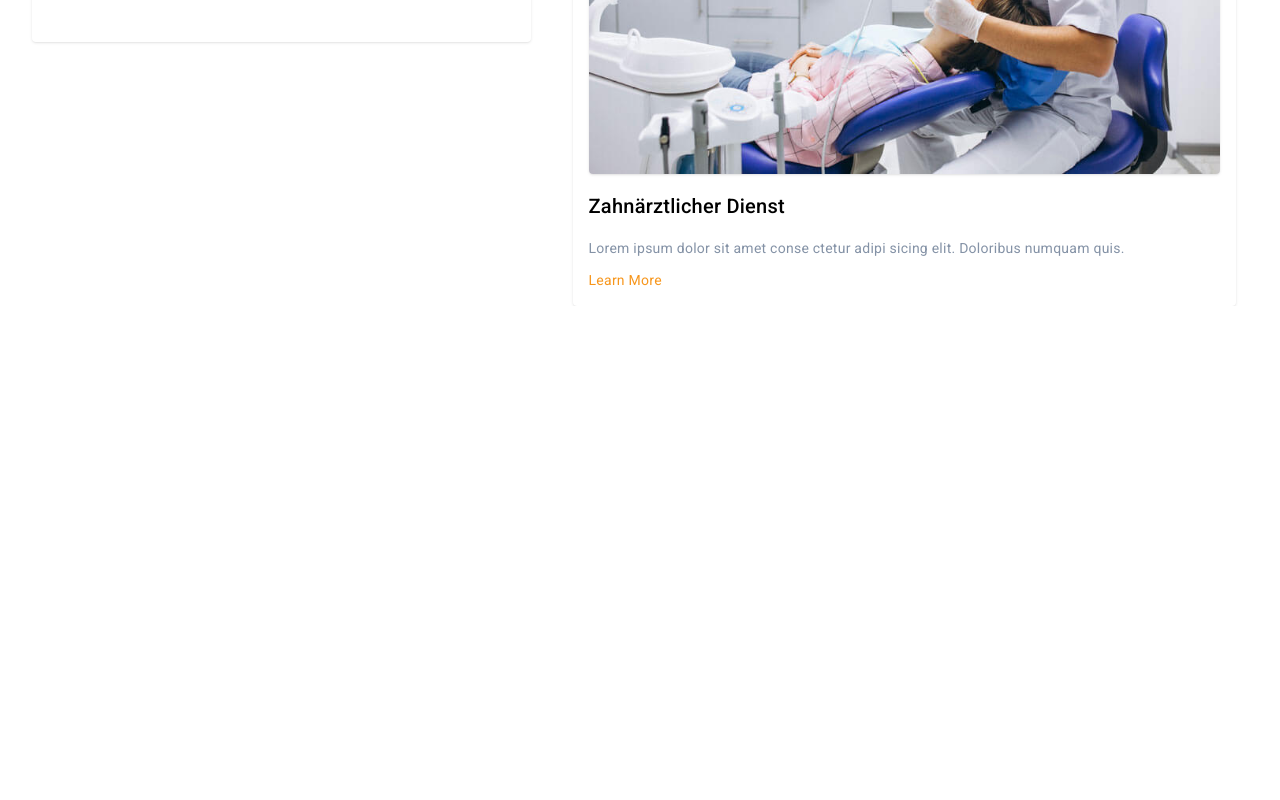
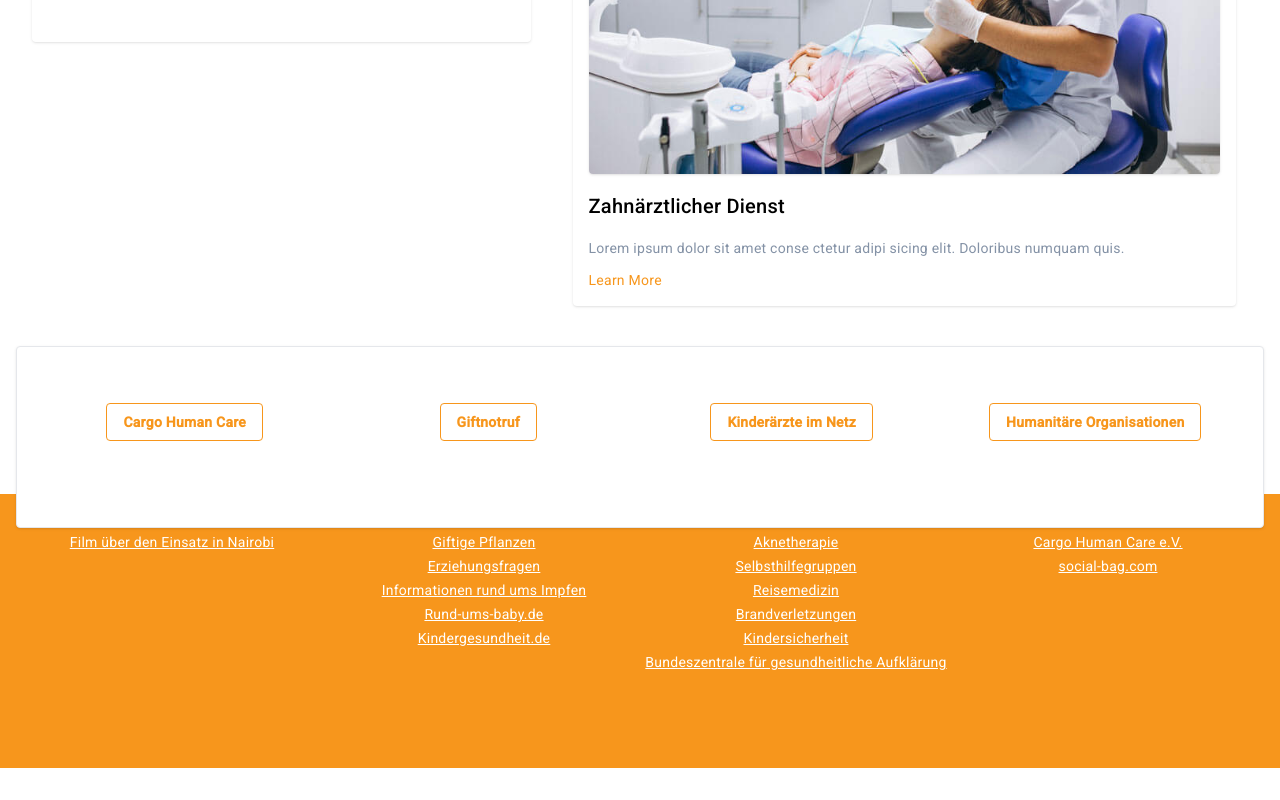
Before and after one commit to MartialKom/prax-doc, an Angular app: page /home in a window 1280 px wide. Shown: the part 2414-3214 px from the top of the page. Before the commit the page ends 2720 px from the top, so only its background shows below. Built offline with nearby package versions, Linux system fonts and the light colour scheme.

Commit message:
links section #27

```diff
--- a/src/app/home/home.module.ts
+++ b/src/app/home/home.module.ts
@@ -11,6 +11,7 @@ import { HeroComponent } from './hero/hero.component';
 import { InfoCardComponent } from './info-card/info-card.component';
 import { AboutUsComponent } from './about-us/about-us.component';
 import { ServiceSectionComponent } from './service-section/service-section.component';
+import { InterestingLinksComponent } from './interesting-links/interesting-links.component';
 
 
 @NgModule({
@@ -20,7 +21,8 @@ import { ServiceSectionComponent } from './service-section/service-section.compo
     HeroComponent,
     InfoCardComponent,
     AboutUsComponent,
-    ServiceSectionComponent
+    ServiceSectionComponent,
+    InterestingLinksComponent
   ],
   imports: [
     CommonModule,
--- a/src/app/home/index/index.component.html
+++ b/src/app/home/index/index.component.html
@@ -3,3 +3,4 @@
 <app-info-card></app-info-card>
 <app-about-us></app-about-us>
 <app-service-section></app-service-section>
+<app-interesting-links></app-interesting-links>
--- /dev/null
+++ b/src/app/home/interesting-links/interesting-links.component.html
@@ -0,0 +1,100 @@
+<section class="pt-10 py-32 relative ">
+
+    <div class="container mx-auto px-4 ">
+
+      <div class="relative z-[1]">
+
+        <div class="border-[1px] rounded shadow p-4 bg-white">
+          <div class="flex flex-wrap mx-auto mt-10 pb-[70px] lg:flex-row justify-around items-center w-full">
+
+            <div class="w-[25%]">
+                <div class="counter-box text-center">
+                    <button class="border-[#f7961c] hover:bg-[#f7961c] hover:text-white border bg-transparent text-[#f7961c] font-bold py-2 px-4 rounded">
+                       <a>Cargo Human Care</a>
+                      </button>
+                  </div>
+            </div>
+
+            <div class="w-[25%] mt-4 pt-2 sm:mt-0 sm:pt-0">
+              <div class="counter-box text-center">
+                <button class="border-[#f7961c] hover:bg-[#f7961c] hover:text-white border bg-transparent text-[#f7961c] font-bold py-2 px-4 rounded">
+                   <a>Giftnotruf</a>
+                  </button>
+              </div><!--end counter box-->
+            </div>
+
+            <div class="w-[25%] mt-4 pt-2 sm:mt-0 sm:pt-0">
+                <div class="counter-box text-center">
+                    <button class="border-[#f7961c] hover:bg-[#f7961c] hover:text-white border bg-transparent text-[#f7961c] font-bold py-2 px-4 rounded">
+                       <a>Kinderärzte im Netz</a>
+                      </button>
+                  </div><!--end counter box-->
+            </div>
+
+            <div class="w-[25%] mt-4 pt-2 sm:mt-0 sm:pt-0">
+                <div class="counter-box text-center">
+                    <button class="border-[#f7961c] hover:bg-[#f7961c] hover:text-white border bg-transparent text-[#f7961c] font-bold py-2 px-4 rounded">
+                       <a>Humanitäre Organisationen</a>
+                      </button>
+                  </div><!--end counter box-->
+            </div>
+
+          </div>
+        </div>
+
+        <div class="flex flex-row mx-auto lg:flex-row md:flex-col justify-around justify-items-end w-full">
+
+            <div class="w-[25%] sm:mt-0 sm:pt-0">
+                <div class="counter-box text-center">
+                    <ul class="text-white">
+                        <li class="mt-1"><a href="#"><u>Film über den Einsatz in Nairobi</u></a></li>
+                    </ul>
+                  </div><!--end counter box-->
+            </div>
+
+            <div class="w-[25%]  sm:mt-0 sm:pt-0">
+                <div class="counter-box text-center">
+                    <ul class="text-white ">
+                        <li class="mt-1 "><a href="#"><u>Giftige Pflanzen</u></a></li>
+                        <li class="mt-1"><a href="#"><u> Erziehungsfragen</u></a></li>
+                        <li class="mt-1"><a href="#"><u>Informationen rund ums Impfen</u></a></li>
+                        <li class="mt-1"><a href="#"><u>Rund-ums-baby.de</u></a></li>
+                        <li class="mt-1"><a href="#"><u>Kindergesundheit.de</u></a></li>
+                    </ul>
+                  </div><!--end counter box-->
+            </div>
+
+            <div class="w-[25%] sm:mt-0 sm:pt-0">
+                <div class="counter-box text-center">
+                    <ul class="text-white">
+                        <li class="mt-1"><a href="#"><u>Aknetherapie</u></a></li>
+                        <li class="mt-1"><a href="#"><u> Selbsthilfegruppen</u></a></li>
+                        <li class="mt-1"><a href="#"><u>Reisemedizin</u></a></li>
+                        <li class="mt-1"><a href="#"><u>Brandverletzungen</u></a></li>
+                        <li class="mt-1"><a href="#"><u>Kindersicherheit</u></a></li>
+                        <li class="mt-1"><a href="#"><u>Bundeszentrale für gesundheitliche Aufklärung</u></a></li>
+                    </ul>
+                  </div><!--end counter box-->
+            </div>
+
+            <div class="w-[25%] sm:mt-0 sm:pt-0">
+                <div class="counter-box text-center">
+                    <ul class="text-white">
+                        <li class="mt-1"><a href="#"><u>Cargo Human Care e.V.</u></a></li>
+                        <li class="mt-1"><a href="#"><u> social-bag.com</u></a></li>
+                    </ul>
+                  </div><!--end counter box-->
+            </div>
+
+        </div>
+
+
+      </div>
+      <div
+        class="absolute bottom-8 right-0 left-0 h-[55.6%] bg-[#f7961c] bg-gradient-to-b from-opacity-25 to-transparent ">
+      </div>
+
+
+    </div>
+
+  </section>
```
Also changed, not shown: src/app/home/interesting-links/interesting-links.component.ts (added, +10 -0 lines), src/app/home/interesting-links/interesting-links.component.scss (added), 1 other file (tests, documents, lock files or other folders).
